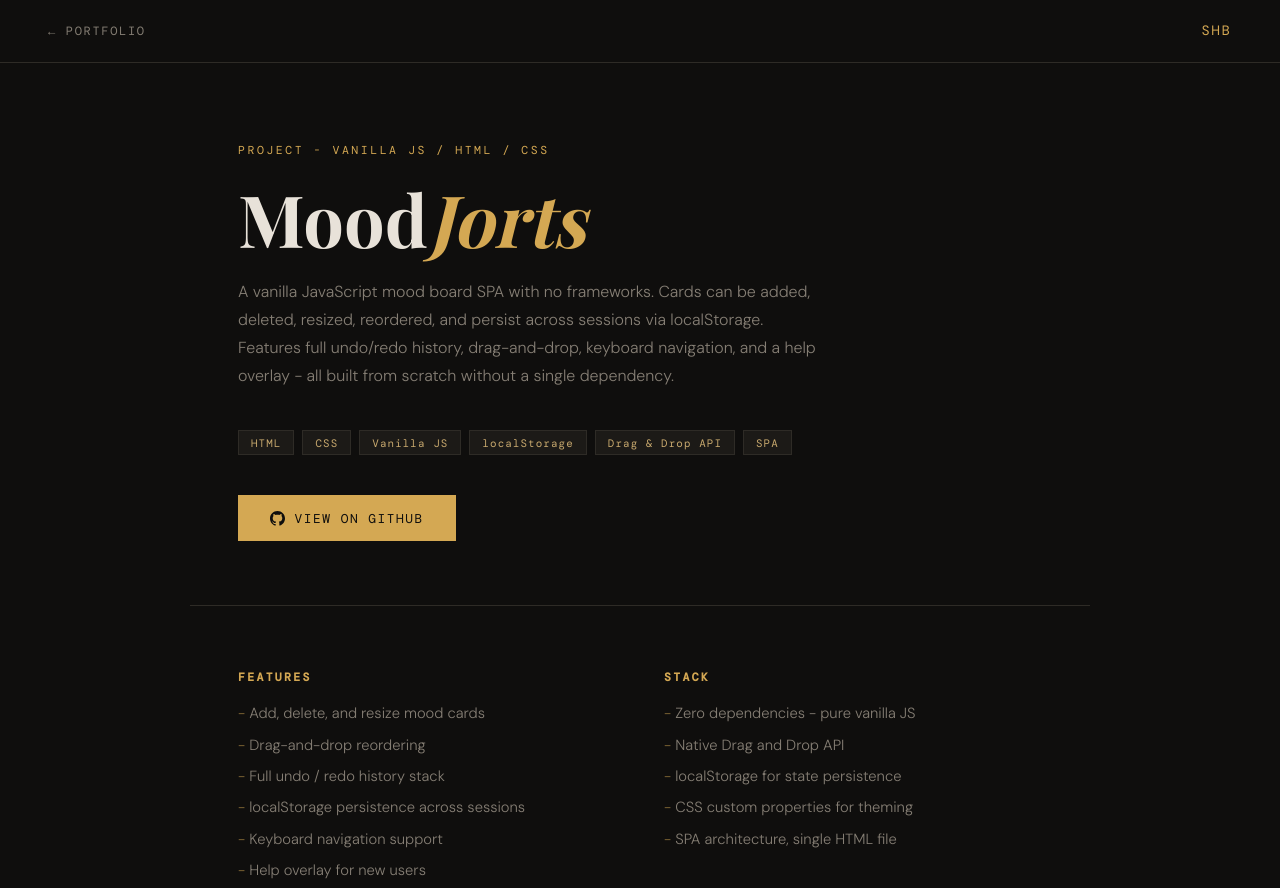
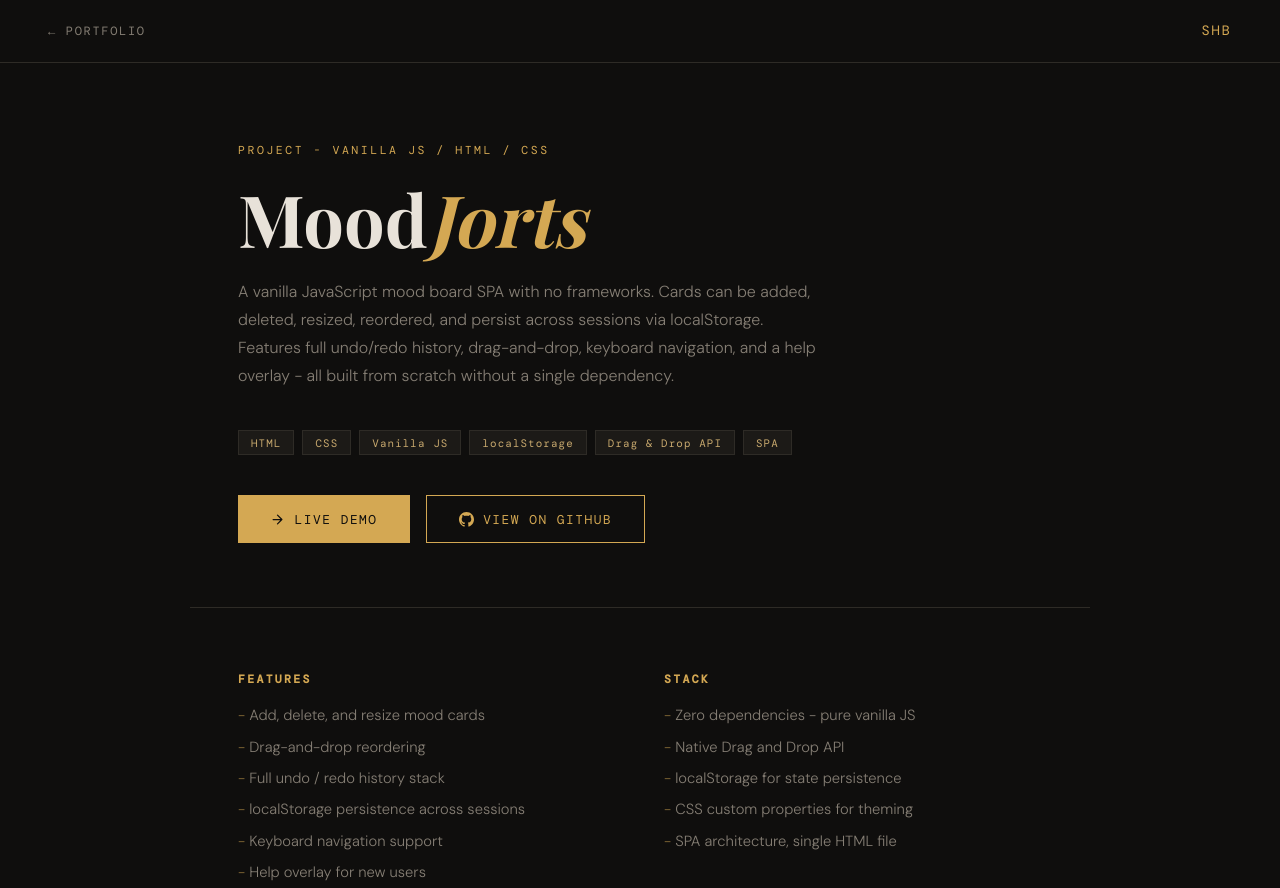
Before and after one commit to ShervinBabaei2007/ShervinBabaei-Portfolio, a plain HTML site: page projects/moodjorts/index.html in a window 1280 px wide. Shown: the top 888 px of the page. Drawn offline with nearby package versions, Linux system fonts and the light colour scheme; a web font is replaced by a local one.

Commit message:
Update styling

```diff
--- a/projects/moodjorts/index.html
+++ b/projects/moodjorts/index.html
@@ -121,6 +121,12 @@
         border: 1px solid var(--border);
         padding: 0.3rem 0.75rem;
       }
+      .btn-row {
+        display: flex;
+        gap: 1rem;
+        flex-wrap: wrap;
+      }
+
       .btn {
         display: inline-flex;
         align-items: center;
@@ -133,14 +139,33 @@
         padding: 0.9rem 2rem;
         transition:
           transform 0.15s,
-          background 0.2s;
+          background 0.2s,
+          color 0.2s;
+      }
+
+      .btn:hover {
+        transform: translateY(-2px);
+      }
+
+      .btn-primary {
         color: var(--bg);
         background: var(--accent);
       }
-      .btn:hover {
-        background: #e0b660;
-        transform: translateY(-2px);
+
+      .btn-primary:hover {
+        background: #e0b660; /* slightly brighter accent on hover */
       }
+
+      .btn-secondary {
+        color: var(--accent);
+        background: transparent;
+        border: 1px solid var(--accent);
+      }
+
+      .btn-secondary:hover {
+        background: rgba(212, 168, 83, 0.08);
+      }
+
       .btn svg {
         width: 15px;
         height: 15px;
@@ -288,14 +313,34 @@
         <span class="tag">Drag & Drop API</span>
         <span class="tag">SPA</span>
       </div>
-      <a href="https://github.com/ShervinBabaei2007/MoodJorts" target="_blank" class="btn">
+      <div class="btn-row">
+        <a href="https://moodjorts-147o.onrender.com" target="_blank" class="btn btn-primary">
+          <svg viewBox="0 0 24 24" xmlns="http://www.w3.org/2000/svg">
+            <path
+              d="M5 12h14M12 5l7 7-7 7"
+              stroke="currentColor"
+              stroke-width="2"
+              fill="none"
+              stroke-linecap="round"
+              stroke-linejoin="round"
+            />
+          </svg>
+          Live Demo
+        </a>
+        <a
+          href="https://github.com/ShervinBabaei2007/MoodJorts"
+          target="_blank"
+          class="btn btn-secondary"
+        >
           <svg viewBox="0 0 24 24" xmlns="http://www.w3.org/2000/svg">
             <path
               d="M12 0C5.37 0 0 5.37 0 12c0 5.3 3.438 9.8 8.205 11.385.6.113.82-.258.82-.577 0-.285-.01-1.04-.015-2.04-3.338.724-4.042-1.61-4.042-1.61-.546-1.385-1.335-1.755-1.335-1.755-1.087-.744.084-.729.084-.729 1.205.084 1.838 1.236 1.838 1.236 1.07 1.835 2.809 1.305 3.495.998.108-.776.417-1.305.76-1.605-2.665-.3-5.466-1.332-5.466-5.93 0-1.31.465-2.38 1.235-3.22-.135-.303-.54-1.523.105-3.176 0 0 1.005-.322 3.3 1.23.96-.267 1.98-.399 3-.405 1.02.006 2.04.138 3 .405 2.28-1.552 3.285-1.23 3.285-1.23.645 1.653.24 2.873.12 3.176.765.84 1.23 1.91 1.23 3.22 0 4.61-2.805 5.625-5.475 5.92.42.36.81 1.096.81 2.22 0 1.606-.015 2.896-.015 3.286 0 .315.21.69.825.57C20.565 21.795 24 17.295 24 12c0-6.63-5.37-12-12-12z"
+              fill="currentColor"
             />
           </svg>
           View on GitHub
         </a>
+      </div>
     </section>
 
     <section class="details">
@@ -335,8 +380,8 @@
         <div class="highlight-card">
           <h4>Persistence</h4>
           <p>
-            Board state serializes to localStorage on every change. Reloading the page restores
-            exactly where you left off.
+            Your board saves automatically. Refresh the page and everything is exactly where you
+            left it.
           </p>
         </div>
         <div class="highlight-card">
```
Lines whose indentation alone changed are shown as unchanged.
